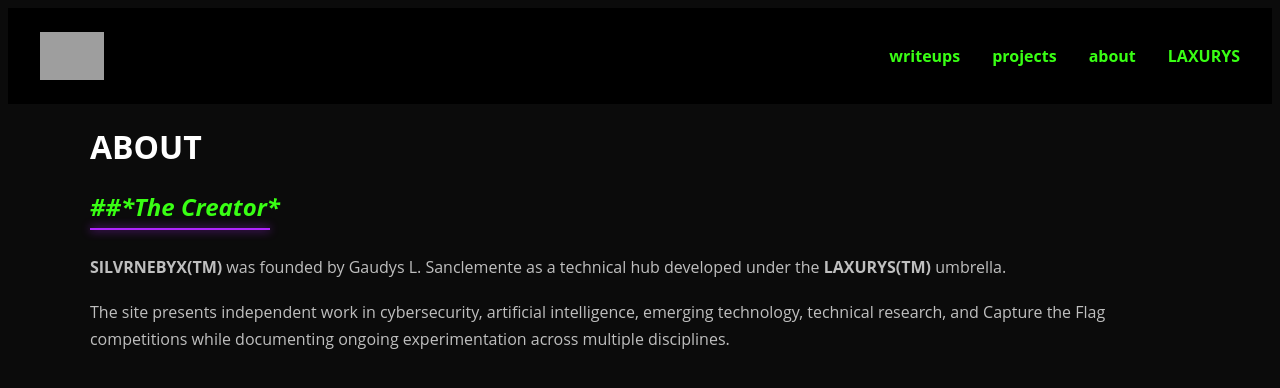
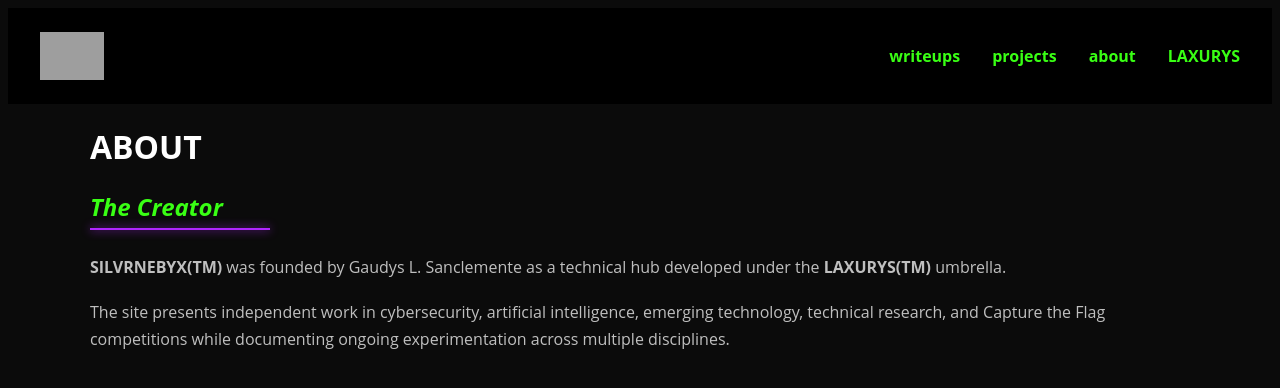
Before and after one commit to glsanclem/silvrnebyxlab, a Jekyll site: the page built from about.md, in a window 1280 px wide. Shown: the top 388 px of the page. Built offline with Jekyll 4.4.1, drawn with Linux system fonts in a browser that asks for light colours; grey boxes are pictures that could not be loaded.

Commit message:
Fix header formatting in about.md
Updated header formatting for 'The Creator' section.

```diff
--- a/about.md
+++ b/about.md
@@ -5,7 +5,7 @@ title: "About"
 
 # ABOUT
 
-<h2 style="color: #39ff14; margin-bottom: 0.35rem;"><em>##*The Creator*</em></h2>
+<h2 style="color: #39ff14; margin-bottom: 0.35rem;"><em>The Creator</em></h2>
 
 <div style="width: 180px; height: 2px; margin-bottom: 1.5rem; background: #b026ff; box-shadow: 0 0 10px #b026ff;"></div>
 
```
